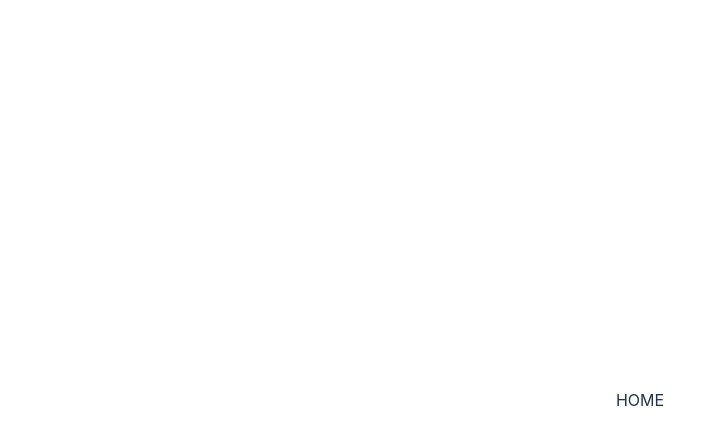
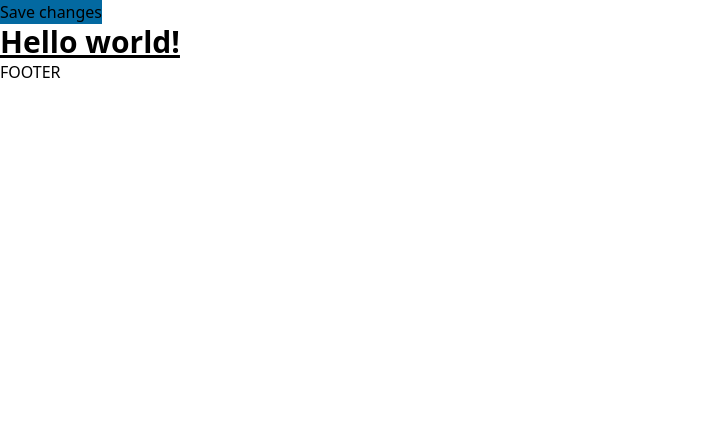
Before and after one commit to Freud233/stunning-chainsaw, a Vue app: page / in a window 1280 px wide. Shown: the top 444 px of the page, without its empty margins (0-727 px from the left). Built offline with nearby package versions, Linux system fonts and the light colour scheme.

Commit message:
安装tailwind

```diff
--- a/components.d.ts
+++ b/components.d.ts
@@ -9,6 +9,8 @@ export {}
 
 declare module '@vue/runtime-core' {
   export interface GlobalComponents {
+    Footer: typeof import('./src/components/Footer.vue')['default']
+    Header: typeof import('./src/components/Header.vue')['default']
     HelloWorld: typeof import('./src/components/HelloWorld.vue')['default']
     NButton: typeof import('naive-ui')['NButton']
     NSpace: typeof import('naive-ui')['NSpace']
--- a/package.json
+++ b/package.json
@@ -15,7 +15,9 @@
   },
   "devDependencies": {
     "@vitejs/plugin-vue": "^4.1.0",
+    "autoprefixer": "^10.4.14",
     "naive-ui": "^2.34.3",
+    "tailwindcss": "^3.3.2",
     "unplugin-auto-import": "^0.15.3",
     "unplugin-vue-components": "^0.24.1",
     "vite": "^4.3.2"
--- a/src/App.vue
+++ b/src/App.vue
@@ -2,5 +2,7 @@
 </script>
 
 <template>
+    <Header />
     <router-view></router-view>
+    <Footer />
 </template>
--- /dev/null
+++ b/src/assets/style/tailwind.css
@@ -0,0 +1,3 @@
+@tailwind base;
+@tailwind components;
+@tailwind utilities;
--- /dev/null
+++ b/src/components/Footer.vue
@@ -0,0 +1,11 @@
+<template>
+    <div>
+        FOOTER
+    </div>
+</template>
+
+<script setup lang="ts">
+
+</script>
+
+<style scoped></style>
--- /dev/null
+++ b/src/components/Header.vue
@@ -0,0 +1,13 @@
+<template>
+    <div>
+        <button class="bg-sky-300 hover:bg-sky-700">
+            Save changes
+        </button>
+    </div>
+</template>
+
+<script setup lang="ts">
+
+</script>
+
+<style scoped></style>
--- a/src/main.js
+++ b/src/main.js
@@ -1,5 +1,5 @@
 import { createApp } from 'vue';
-import './style.css';
 import App from './App.vue';
 import router from './router';
+import '/src/assets/style/tailwind.css'
 createApp(App).use(router).mount('#app');
--- a/src/style.css
+++ /dev/null
@@ -1,89 +0,0 @@
-:root {
-  font-family: Inter, system-ui, Avenir, Helvetica, Arial, sans-serif;
-  line-height: 1.5;
-  font-weight: 400;
-
-  color-scheme: light dark;
-  color: rgba(255, 255, 255, 0.87);
-  background-color: #242424;
-
-  font-synthesis: none;
-  text-rendering: optimizeLegibility;
-  -webkit-font-smoothing: antialiased;
-  -moz-osx-font-smoothing: grayscale;
-  -webkit-text-size-adjust: 100%;
-}
-
-a {
-  font-weight: 500;
-  color: #646cff;
-  text-decoration: inherit;
-}
-a:hover {
-  color: #535bf2;
-}
-
-a {
-  font-weight: 500;
-  color: #646cff;
-  text-decoration: inherit;
-}
-a:hover {
-  color: #535bf2;
-}
-
-body {
-  margin: 0;
-  display: flex;
-  place-items: center;
-  min-width: 320px;
-  min-height: 100vh;
-}
-
-h1 {
-  font-size: 3.2em;
-  line-height: 1.1;
-}
-
-button {
-  border-radius: 8px;
-  border: 1px solid transparent;
-  padding: 0.6em 1.2em;
-  font-size: 1em;
-  font-weight: 500;
-  font-family: inherit;
-  background-color: #1a1a1a;
-  cursor: pointer;
-  transition: border-color 0.25s;
-}
-button:hover {
-  border-color: #646cff;
-}
-button:focus,
-button:focus-visible {
-  outline: 4px auto -webkit-focus-ring-color;
-}
-
-.card {
-  padding: 2em;
-}
-
-#app {
-  max-width: 1280px;
-  margin: 0 auto;
-  padding: 2rem;
-  text-align: center;
-}
-
-@media (prefers-color-scheme: light) {
-  :root {
-    color: #213547;
-    background-color: #ffffff;
-  }
-  a:hover {
-    color: #747bff;
-  }
-  button {
-    background-color: #f9f9f9;
-  }
-}
--- a/src/views/Home.vue
+++ b/src/views/Home.vue
@@ -1,5 +1,7 @@
 <template>
-    HOME
+    <h1 class="text-3xl font-bold underline">
+        Hello world!
+    </h1>
 </template>
 
 <script setup lang="ts">
--- /dev/null
+++ b/tailwind.config.js
@@ -0,0 +1,8 @@
+/** @type {import('tailwindcss').Config} */
+export default {
+  content: ['./src/**/*.{vue,js,ts}'],
+  theme: {
+    extend: {},
+  },
+  plugins: [],
+};
--- a/vite.config.js
+++ b/vite.config.js
@@ -3,7 +3,9 @@ import vue from '@vitejs/plugin-vue';
 import AutoImport from 'unplugin-auto-import/vite';
 import Components from 'unplugin-vue-components/vite';
 import { NaiveUiResolver } from 'unplugin-vue-components/resolvers';
-
+import postcssImport from 'postcss-import';
+import autoprefixer from 'autoprefixer';
+import tailwindcss from 'tailwindcss';
 // https://vitejs.dev/config/
 export default defineConfig({
   plugins: [
@@ -25,4 +27,9 @@ export default defineConfig({
       resolvers: [NaiveUiResolver()],
     }),
   ],
+  css: {
+    postcss: {
+      plugins: [postcssImport(), autoprefixer(), tailwindcss()],
+    },
+  },
 });
```
Also changed, not shown: 1 other file (tests, documents, lock files or other folders).
